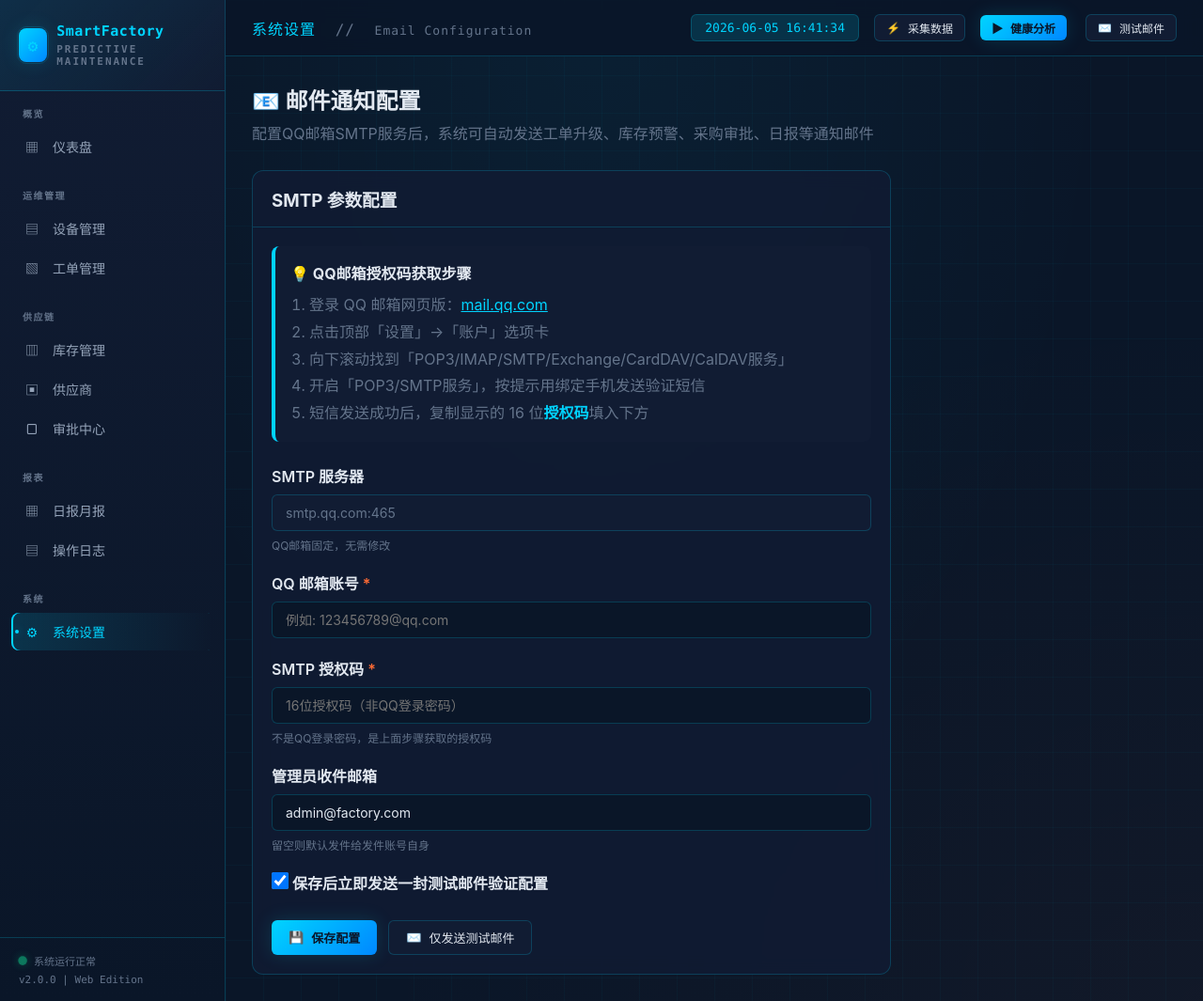
After one commit to 27000-126543/18, a Flask app: page /settings/email in a window 1280 px wide. The commit adds this page. Shown: the whole page at 94% size. Run offline with Flask 3, Linux system fonts and the light colour scheme.

Commit message:
round-3: 提交代码

```diff
--- a/app.py
+++ b/app.py
@@ -584,7 +584,85 @@ def create_app():
                                purchase_orders=purchase_orders,
                                active_page='suppliers')
 
+    @app.route('/settings/email', methods=['GET'])
+    def settings_email():
+        from config.settings import EMAIL_CONFIG
+        return render_template('settings/email.html',
+                               email_config=EMAIL_CONFIG,
+                               notification_config=NOTIFICATION_CONFIG,
+                               active_page='settings')
+
+    @app.route('/settings/email/save', methods=['POST'])
+    def api_settings_email_save():
+        username = request.form.get('username', '').strip()
+        password = request.form.get('password', '').strip()
+        admin_email = request.form.get('admin_email', '').strip()
+        send_test = request.form.get('send_test') == '1'
+
+        if not username:
+            return jsonify({'success': False, 'message': 'QQ邮箱账号不能为空'})
+        if not password:
+            return jsonify({'success': False, 'message': 'SMTP授权码不能为空'})
+
+        ok = save_email_config(username, password, admin_email or None)
+        if not ok:
+            return jsonify({'success': False, 'message': '保存配置失败，请检查文件权限'})
+
+        test_result = None
+        if send_test:
+            test_ok, test_msg = email_service.send_test_email(admin_email or None)
+            test_result = {'success': test_ok, 'message': test_msg}
+
+        return jsonify({
+            'success': True,
+            'message': '邮件配置已保存',
+            'test_result': test_result
+        })
+
     return app
+
+
+def save_email_config(username, password, admin_email=None):
+    """将邮件配置保存到settings.py文件"""
+    import re
+    settings_path = os.path.join(os.path.dirname(os.path.abspath(__file__)), 'config', 'settings.py')
+    try:
+        with open(settings_path, 'r', encoding='utf-8') as f:
+            content = f.read()
+
+        content = re.sub(
+            r"'username':\s*'.*?'",
+            f"'username': '{username}'",
+            content, count=1
+        )
+        content = re.sub(
+            r"'password':\s*'.*?'",
+            f"'password': '{password}'",
+            content, count=1
+        )
+        if admin_email:
+            content = re.sub(
+                r"'admin_email':\s*'.*?'",
+                f"'admin_email': '{admin_email}'",
+                content, count=1
+            )
+
+        with open(settings_path, 'w', encoding='utf-8') as f:
+            f.write(content)
+
+        from config import settings as _settings
+        _settings.EMAIL_CONFIG['username'] = username
+        _settings.EMAIL_CONFIG['password'] = password
+        if admin_email:
+            _settings.NOTIFICATION_CONFIG['admin_email'] = admin_email
+
+        email_service.config['username'] = username
+        email_service.config['password'] = password
+
+        return True
+    except Exception as e:
+        logger.error(f"保存邮件配置失败: {e}")
+        return False
 
 
 def main():
@@ -607,17 +685,21 @@ def main():
     print("  邮件配置说明:")
     print(f"    当前状态: {'真实邮件模式' if NOTIFICATION_CONFIG.get('use_real_email') else '模拟模式'}")
     from config.settings import EMAIL_CONFIG
-    if EMAIL_CONFIG.get('username') and EMAIL_CONFIG['username'] != 'your_email@qq.com':
+    has_user = bool(EMAIL_CONFIG.get('username'))
+    has_pwd = bool(EMAIL_CONFIG.get('password'))
+    if has_user:
         print(f"    发件账号: {EMAIL_CONFIG['username']}")
     else:
-        print("    ⚠️  发件账号未配置! 请编辑 config/settings.py 中 EMAIL_CONFIG.username")
-    if EMAIL_CONFIG.get('password') and EMAIL_CONFIG['password'] != 'your_smtp_auth_code':
+        print("    ⚠️  发件账号未配置")
+    if has_pwd:
         print("    SMTP授权码: 已配置 ✓")
     else:
-        print("    ⚠️  SMTP授权码未配置! 请编辑 config/settings.py 中 EMAIL_CONFIG.password")
+        print("    ⚠️  SMTP授权码未配置")
+    if not (has_user and has_pwd):
+        print("    💡 请在Web界面「系统设置 → 邮件配置」中填写QQ邮箱和授权码")
     print()
 
-    if NOTIFICATION_CONFIG.get('use_real_email'):
+    if NOTIFICATION_CONFIG.get('use_real_email') and has_user and has_pwd:
         print("  📧 正在发送启动测试邮件...")
         test_ok, test_msg = email_service.send_test_email()
         if test_ok:
@@ -625,6 +707,9 @@ def main():
         else:
             print(f"    ✗ {test_msg}")
             print("    提示: 点击Web界面右上角「测试邮件」按钮可随时重试")
+        print()
+    elif NOTIFICATION_CONFIG.get('use_real_email'):
+        print("  ℹ️  邮件配置不完整，已跳过启动测试邮件发送")
         print()
 
     print("  按 Ctrl+C 停止服务器")
--- a/templates/base.html
+++ b/templates/base.html
@@ -56,6 +56,12 @@
           <span class="nav-icon">▤</span>操作日志
         </a>
       </div>
+      <div class="nav-section">
+        <div class="nav-section-title">系统</div>
+        <a href="{{ url_for('settings_email') }}" class="nav-item {% if active_page == 'settings' %}active{% endif %}">
+          <span class="nav-icon">⚙</span>系统设置
+        </a>
+      </div>
     </nav>
     <div class="sidebar-footer">
       <div class="system-status">
--- /dev/null
+++ b/templates/settings/email.html
@@ -0,0 +1,138 @@
+{% extends "base.html" %}
+{% block title %}邮件配置 - 系统设置{% endblock %}
+{% block header_title %}系统设置{% endblock %}
+{% block header_sub %}Email Configuration{% endblock %}
+
+{% block content %}
+<div class="page-header">
+  <h2>📧 邮件通知配置</h2>
+  <p style="color: var(--text-dim); margin-top: 6px;">
+    配置QQ邮箱SMTP服务后，系统可自动发送工单升级、库存预警、采购审批、日报等通知邮件
+  </p>
+</div>
+
+<div class="card" style="max-width: 680px;">
+  <div class="card-header">
+    <h3>SMTP 参数配置</h3>
+  </div>
+  <div class="card-body">
+    <div style="background: var(--bg-secondary); padding: 16px; border-radius: 8px; margin-bottom: 24px; border-left: 4px solid var(--cyan-primary);">
+      <div style="font-weight: bold; margin-bottom: 8px;">💡 QQ邮箱授权码获取步骤</div>
+      <ol style="color: var(--text-dim); margin: 0; padding-left: 20px; line-height: 1.8;">
+        <li>登录 QQ 邮箱网页版：<a href="https://mail.qq.com" target="_blank" style="color: var(--cyan-primary);">mail.qq.com</a></li>
+        <li>点击顶部「设置」→「账户」选项卡</li>
+        <li>向下滚动找到「POP3/IMAP/SMTP/Exchange/CardDAV/CalDAV服务」</li>
+        <li>开启「POP3/SMTP服务」，按提示用绑定手机发送验证短信</li>
+        <li>短信发送成功后，复制显示的 16 位<strong style="color: var(--cyan-primary);">授权码</strong>填入下方</li>
+      </ol>
+    </div>
+
+    <form id="emailConfigForm">
+      <div class="form-group">
+        <label>SMTP 服务器</label>
+        <input type="text" value="{{ email_config.smtp_server }}:{{ email_config.smtp_port }}" disabled class="form-input" style="background: var(--bg-secondary); color: var(--text-dim);">
+        <div class="form-hint">QQ邮箱固定，无需修改</div>
+      </div>
+
+      <div class="form-group">
+        <label>QQ 邮箱账号 <span style="color: var(--orange-alert);">*</span></label>
+        <input type="email" name="username" id="email_username"
+               value="{{ email_config.username if email_config.username else '' }}"
+               placeholder="例如: 123456789@qq.com" class="form-input" required>
+      </div>
+
+      <div class="form-group">
+        <label>SMTP 授权码 <span style="color: var(--orange-alert);">*</span></label>
+        <input type="password" name="password" id="email_password"
+               value="{{ email_config.password if email_config.password else '' }}"
+               placeholder="16位授权码（非QQ登录密码）" class="form-input" required>
+        <div class="form-hint">不是QQ登录密码，是上面步骤获取的授权码</div>
+      </div>
+
+      <div class="form-group">
+        <label>管理员收件邮箱</label>
+        <input type="email" name="admin_email" id="admin_email"
+               value="{{ notification_config.admin_email }}"
+               placeholder="测试邮件和重要通知收件人" class="form-input">
+        <div class="form-hint">留空则默认发件给发件账号自身</div>
+      </div>
+
+      <div class="form-group" style="margin-bottom: 28px;">
+        <label class="checkbox">
+          <input type="checkbox" name="send_test" value="1" checked id="send_test_chk">
+          <span>保存后立即发送一封测试邮件验证配置</span>
+        </label>
+      </div>
+
+      <div class="form-actions">
+        <button type="button" class="btn btn-primary" id="saveBtn" onclick="saveEmailConfig()">
+          <span>💾</span> 保存配置
+        </button>
+        <button type="button" class="btn" onclick="sendStandaloneTest()">
+          <span>✉️</span> 仅发送测试邮件
+        </button>
+      </div>
+    </form>
+  </div>
+</div>
+
+<style>
+.form-group { margin-bottom: 20px; }
+.form-group label { display: block; margin-bottom: 8px; font-weight: 600; color: var(--text-primary); }
+.form-input {
+  width: 100%; padding: 10px 14px;
+  background: var(--bg-primary);
+  border: 1px solid var(--border-color);
+  border-radius: 6px;
+  color: var(--text-primary);
+  font-size: 14px;
+  transition: border-color 0.2s;
+  box-sizing: border-box;
+}
+.form-input:focus { outline: none; border-color: var(--cyan-primary); box-shadow: 0 0 0 3px rgba(0, 212, 255, 0.15); }
+.form-hint { font-size: 12px; color: var(--text-dim); margin-top: 6px; }
+.checkbox { display: flex; align-items: center; gap: 10px; cursor: pointer; font-weight: 500; }
+.checkbox input { width: 18px; height: 18px; cursor: pointer; }
+.form-actions { display: flex; gap: 12px; }
+</style>
+{% endblock %}
+
+{% block scripts %}
+<script>
+function saveEmailConfig() {
+  const btn = document.getElementById('saveBtn');
+  const orig = btn.innerHTML;
+  btn.innerHTML = '<span class="loading-spinner"></span> 保存中...';
+  btn.disabled = true;
+
+  const data = {
+    username: document.getElementById('email_username').value.trim(),
+    password: document.getElementById('email_password').value.trim(),
+    admin_email: document.getElementById('admin_email').value.trim(),
+    send_test: document.getElementById('send_test_chk').checked ? '1' : '0'
+  };
+
+  apiPost('/settings/email/save', data, (d) => {
+    btn.innerHTML = orig;
+    btn.disabled = false;
+    if (d.success) {
+      let msg = `<p style="color: var(--cyan-primary);">✓ ${d.message}</p>`;
+      if (d.test_result) {
+        if (d.test_result.success) {
+          msg += `<p style="margin-top: 10px; color: var(--success, #10b981);">✓ 测试邮件: ${d.test_result.message}</p>`;
+        } else {
+          msg += `<p style="margin-top: 10px; color: var(--orange-alert);">✗ 测试邮件: ${d.test_result.message}</p>`;
+        }
+      }
+      showModal('保存成功', msg);
+    } else {
+      showModal('保存失败', `<p style="color: var(--orange-alert);">✗ ${d.message}</p>`);
+    }
+  });
+}
+
+function sendStandaloneTest() {
+  sendTestEmail();
+}
+</script>
+{% endblock %}
```
Also changed, not shown: config/settings.py (+9 -6 lines), core/email_service.py (+6 -6 lines), modules/inventory_manager.py (+5 -2 lines).
